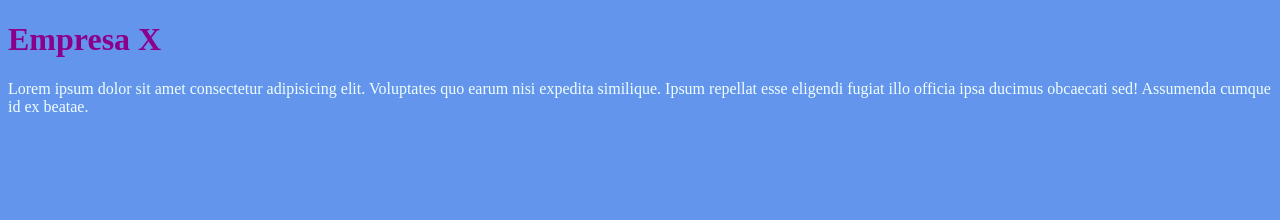
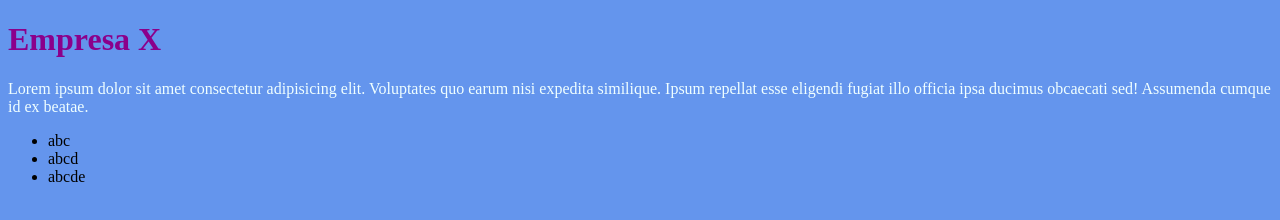
Before and after one commit to CamilaCamposs/aula-lp2-estudogit, a plain HTML site: page index.html in a window 1280 px wide. Drawn offline with Linux system fonts and the light colour scheme.

Commit message:
altera a home page

```diff
--- a/index.html
+++ b/index.html
@@ -10,5 +10,12 @@
 <body>
     <h1>Empresa X</h1>
     <p>Lorem ipsum dolor sit amet consectetur adipisicing elit. Voluptates quo earum nisi expedita similique. Ipsum repellat esse eligendi fugiat illo officia ipsa ducimus obcaecati sed! Assumenda cumque id ex beatae.</p>
+
+    <ul>
+        <li>abc</li>
+        <li>abcd</li>
+        <li>abcde</li>
+    </ul>
+
 </body>
 </html>
```
